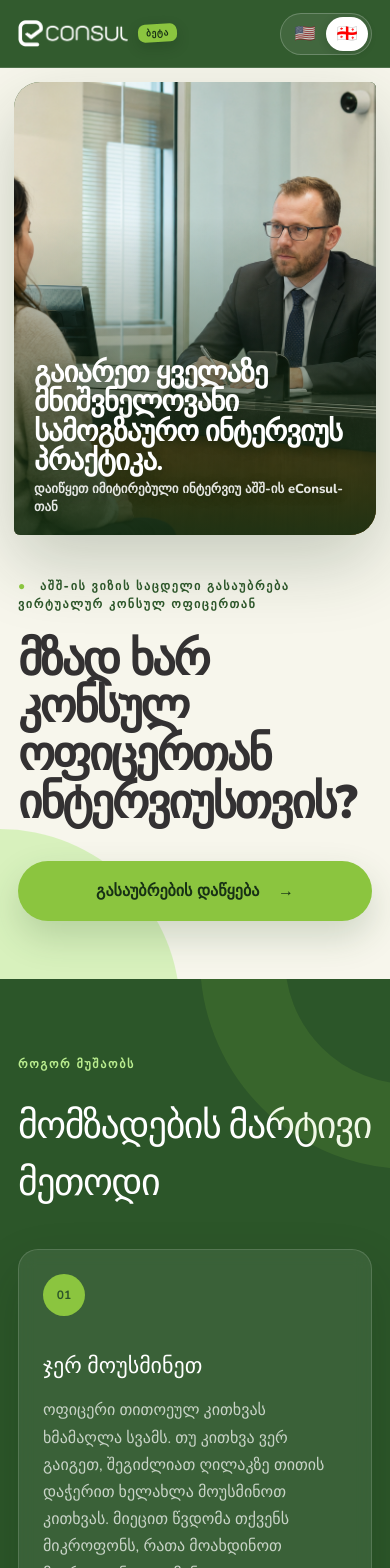
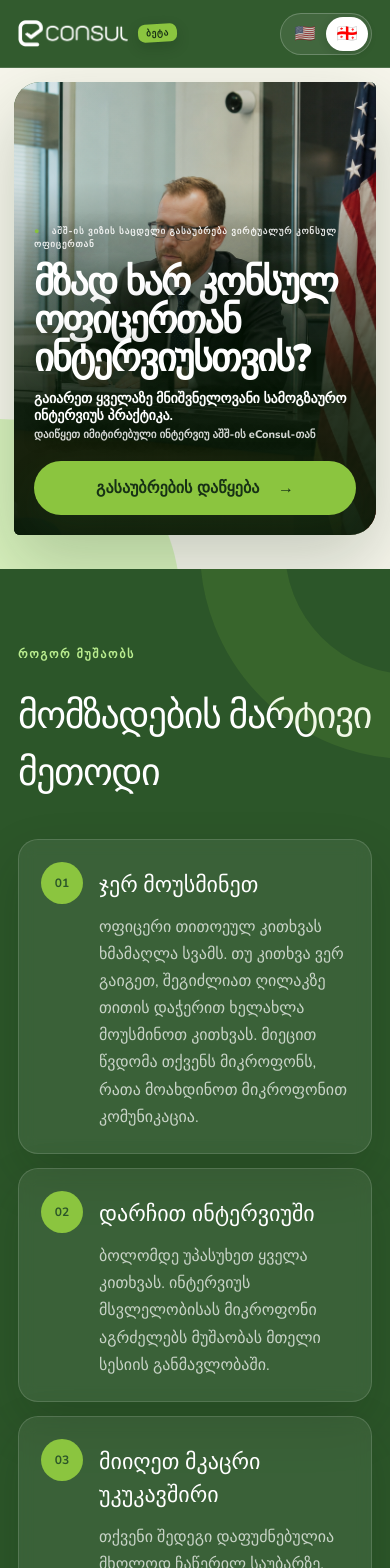
Before and after one commit to Rezoro05/Mock-Up-Interview, a Next.js app: page / in a window 390 px wide. Shown: the top 1568 px of the page. Built offline with nearby package versions, Linux system fonts and the light colour scheme.

Commit message:
Overlay landing message on hero image

```diff
--- a/app/english-copy.ts
+++ b/app/english-copy.ts
@@ -2,7 +2,7 @@ export const ENGLISH_BY_GEORGIAN: Record<string, string> = {
   "ოფიცერი თითოეულ კითხვას ხმამაღლა სვამს. თუ კითხვა ვერ გაიგეთ, შეგიძლიათ ღილაკზე თითის დაჭერით ხელახლა მოუსმინოთ კითხვას. მიეცით წვდომა თქვენს მიკროფონს, რათა მოახდინოთ მიკროფონით კომუნიკაცია.": "The officer asks each question aloud. If you do not understand a question, press the button to hear it again. Allow microphone access so you can communicate by voice.",
   "ბოლომდე უპასუხეთ ყველა კითხვას. ინტერვიუს მსვლელობისას მიკროფონი აგრძელებს მუშაობას მთელი სესიის განმავლობაში.": "Answer every question fully. The microphone remains active throughout the interview.",
   "თქვენი შედეგი დაფუძნებულია მხოლოდ ჩაწერილ საუბარზე, შესაბამისობაზე, ტემპზე, სიტყვებზე და მთლიან კომუნიკაციაზე.": "Your result is based only on the captured speech, relevance, pace, word choice, and overall communication.",
-  "მზად ხარ კონსულ ოფიცერთან ინტერვიუსთვის?": "Are you ready for an interview with a consular officer?",
+  "მზად ხარ კონსულ ოფიცერთან ინტერვიუსთვის?": "Are you ready for the interview with a consular officer?",
   "აშშ-ის ვიზის საცდელი გასაუბრება ვირტუალურ კონსულ ოფიცერთან": "U.S. visa practice interview with a virtual consular officer",
   "მზად ხარ სამოგზაურო ინტერვიუსთვის?": "Are you ready for your travel interview?",
   "ივარჯიშეთ მშვიდად. იყავით გულწრფელი და გამოცადეთ საკუთარი თავი.": "Practice calmly. Be honest and test yourself.",
--- a/app/globals.css
+++ b/app/globals.css
@@ -39,16 +39,17 @@ button:focus-visible, input:focus-visible { outline: 3px solid rgba(139, 197, 63
 .account-chip { width: 36px; height: 36px; border-radius: 50%; background: var(--brand-green); color: var(--deep-green); display: inline-grid; place-items: center; font-weight: 900; font-size: 12px; }
 
 .landing-page { min-height: calc(100vh - 78px); background: #f7f6ec; }
-.landing-hero { min-height: calc(100vh - 78px); display: grid; grid-template-columns: minmax(430px, .88fr) minmax(0, 1.12fr); gap: clamp(18px, 2.5vw, 42px); padding: clamp(22px, 3vw, 46px) var(--page-gutter); position: relative; overflow: hidden; }
+.landing-hero { min-height: calc(100vh - 78px); padding: clamp(22px, 3vw, 46px) var(--page-gutter); position: relative; overflow: hidden; }
 .landing-hero::before { content: ""; position: absolute; width: 360px; height: 360px; left: -180px; bottom: -210px; border-radius: 50%; background: var(--pale-green); opacity: .5; }
-.hero-copy, .hero-visual { min-height: 650px; }
-.hero-copy { padding: clamp(52px, 7vw, 100px) clamp(4px, 2.5vw, 42px); display: flex; flex-direction: column; align-items: flex-start; justify-content: center; position: relative; z-index: 2; }
+.hero-visual { min-height: max(650px, calc(100vh - 138px)); }
+.hero-copy { width: min(720px, 60%); padding: clamp(38px, 5vw, 76px); display: flex; flex-direction: column; align-items: flex-start; justify-content: flex-end; position: absolute; z-index: 4; inset: 0 auto 0 0; color: #fff; }
 .eyebrow, .section-kicker { margin: 0 0 24px; font-size: 12px; letter-spacing: .14em; text-transform: uppercase; font-weight: 900; color: var(--deep-green); }
+.hero-copy .eyebrow { color: rgba(255,255,255,.88); text-shadow: 0 2px 18px rgba(8,24,8,.5); }
 .eyebrow span { color: var(--brand-green); margin-right: 8px; }
-.hero-copy h1 { margin: 0; max-width: 700px; font-size: clamp(46px, 5.2vw, 78px); line-height: 1.02; letter-spacing: -.05em; font-weight: 900; text-wrap: balance; }
+.hero-copy h1 { margin: 0; max-width: 700px; font-size: clamp(46px, 5.2vw, 78px); line-height: 1.02; letter-spacing: -.05em; font-weight: 900; text-wrap: balance; text-shadow: 0 4px 28px rgba(8,24,8,.68); }
 .hero-lede { max-width: 590px; margin: 30px 0 34px; font-size: 19px; line-height: 1.65; color: var(--muted); }
 .hero-actions { display: flex; align-items: center; flex-wrap: wrap; gap: 20px; }
-.hero-copy > .hero-actions { margin-top: 42px; }
+.hero-copy > .hero-actions { margin-top: 34px; }
 .primary-button, .secondary-button, .google-button { border: 0; border-radius: 14px; padding: 16px 22px; font-weight: 900; transition: transform .18s ease, box-shadow .18s ease, opacity .18s ease; text-decoration: none; }
 .primary-button { background: var(--brand-green); color: #173115; box-shadow: 0 12px 30px rgba(88,138,61,.18); }
 .landing-hero .primary-button { padding: 18px 26px; border-radius: 999px; box-shadow: 0 16px 36px rgba(44,86,41,.2); }
@@ -58,12 +59,12 @@ button:focus-visible, input:focus-visible { outline: 3px solid rgba(139, 197, 63
 .text-button, .back-button, .quiet-exit { border: 0; background: transparent; font-weight: 900; color: var(--charcoal); padding: 12px 0; }
 .text-button { border-bottom: 2px solid var(--charcoal); }
 .trust-row { display: flex; flex-wrap: wrap; gap: 22px; margin-top: 42px; font-size: 13px; font-weight: 800; color: var(--deep-green); }
-.hero-visual { position: relative; background: var(--deep-green); display: grid; place-items: center; padding: 70px 7vw; overflow: hidden; border-radius: 42px 8px 42px 8px; box-shadow: 0 28px 70px rgba(28,55,26,.22); }
+.hero-visual { position: relative; background: var(--deep-green); overflow: hidden; border-radius: 42px 8px 42px 8px; box-shadow: 0 28px 70px rgba(28,55,26,.22); }
 .hero-visual::after { content: ""; position: absolute; inset: 0; opacity: .14; background-image: radial-gradient(circle at 2px 2px, var(--pale-green) 2px, transparent 2.5px); background-size: 20px 20px; mask-image: linear-gradient(to bottom right, black, transparent 78%); }
 .hero-scene { position: absolute; inset: 0; width: 100%; height: 100%; object-fit: cover; object-position: center; z-index: 1; }
-.hero-visual::before { content: ""; position: absolute; inset: 0; z-index: 2; background: linear-gradient(180deg, rgba(23,49,21,.04) 35%, rgba(23,49,21,.76)); pointer-events: none; }
+.hero-visual::before { content: ""; position: absolute; inset: 0; z-index: 2; background: linear-gradient(90deg, rgba(12,29,11,.86) 0%, rgba(23,49,21,.6) 37%, rgba(23,49,21,.08) 69%), linear-gradient(0deg, rgba(12,29,11,.45), transparent 52%); pointer-events: none; }
 .mobile-hero-message { display: none; }
-.hero-scene-caption { position: absolute; z-index: 4; left: 6%; bottom: 5%; display: flex; align-items: center; gap: 12px; padding: 14px 17px; border: 1px solid rgba(255,255,255,.45); border-radius: 999px; background: rgba(255,255,255,.9); backdrop-filter: blur(12px); box-shadow: 0 16px 36px rgba(44,86,41,.24); }
+.hero-scene-caption { position: absolute; z-index: 4; right: 4%; bottom: 4%; display: flex; align-items: center; gap: 12px; padding: 14px 17px; border: 1px solid rgba(255,255,255,.45); border-radius: 999px; background: rgba(255,255,255,.9); backdrop-filter: blur(12px); box-shadow: 0 16px 36px rgba(44,86,41,.24); }
 .hero-scene-caption small { color: var(--muted); }
 .pattern-orb { position: absolute; border-radius: 42% 58% 48% 52%; background: var(--primary-green); opacity: .7; filter: blur(.2px); }
 .pattern-orb-one { width: 320px; height: 320px; top: -120px; right: -80px; transform: rotate(22deg); }
@@ -88,7 +89,6 @@ button:focus-visible, input:focus-visible { outline: 3px solid rgba(139, 197, 63
 .how-section h2 { max-width: 760px; font-size: clamp(38px, 5vw, 64px); margin: 0 0 58px; letter-spacing: -.04em; }
 .steps-grid { display: grid; grid-template-columns: repeat(3, 1fr); gap: clamp(16px, 2vw, 26px); position: relative; z-index: 1; }
 .steps-grid article { min-height: 300px; border: 1px solid rgba(255,255,255,.14); border-radius: 24px; padding: 28px; background: rgba(255,255,255,.07); backdrop-filter: blur(8px); box-shadow: 0 22px 52px rgba(12,34,12,.16); }
-.steps-grid article:nth-child(2) { transform: translateY(18px); }
 .steps-grid b { width: 42px; height: 42px; display: grid; place-items: center; border-radius: 50%; background: var(--brand-green); color: var(--deep-green); font-size: 12px; }
 .steps-grid h3 { font-size: 22px; margin: 34px 0 14px; }
 .steps-grid p { margin: 0; color: rgba(255,255,255,.72); line-height: 1.7; max-width: 360px; }
@@ -274,12 +274,12 @@ button:focus-visible, input:focus-visible { outline: 3px solid rgba(139, 197, 63
 .legal-note { text-align: center; color: var(--muted); max-width: 760px; margin: 28px auto 0; font-size: 11px; line-height: 1.55; }
 
 @media (max-width: 900px) {
-  .landing-hero { grid-template-columns: 1fr; gap: 0; padding: 24px var(--page-gutter) 70px; }
-  .hero-copy { min-height: auto; padding: 64px 4px 10px; order: 2; }
-  .hero-visual { min-height: 580px; order: 1; }
+  .landing-hero { padding: 24px var(--page-gutter) 70px; }
+  .hero-copy { width: min(680px, 78%); padding: 48px; }
+  .hero-visual { min-height: 650px; }
+  .hero-scene { object-position: 62% center; }
   .steps-grid { grid-template-columns: 1fr; }
   .steps-grid article { min-height: 0; }
-  .steps-grid article:nth-child(2) { transform: none; }
   .briefing-page { grid-template-columns: 1fr; }
   .briefing-visual { min-height: 440px; }
   .interview-room { grid-template-columns: 1fr; padding-top: 36px; }
@@ -302,23 +302,27 @@ button:focus-visible, input:focus-visible { outline: 3px solid rgba(139, 197, 63
   .language-toggle button { min-width: 42px; padding: 0 7px; }
   .language-toggle button small { display: none; }
   .demo-pill { padding: 6px 8px; }
-  .landing-hero { padding: 14px 14px 58px; }
-  .hero-visual { order: 1; min-height: 0; aspect-ratio: 4 / 5; padding: 0; border-radius: 26px 6px 26px 6px; }
-  .hero-visual::before { background: linear-gradient(180deg, transparent 30%, rgba(23,49,21,.9) 100%); }
-  .hero-scene { object-position: center; }
+  .landing-hero { min-height: auto; padding: 14px 14px 34px; }
+  .hero-visual { min-height: 0; aspect-ratio: 4 / 5; border-radius: 26px 6px 26px 6px; }
+  .hero-visual::before { background: linear-gradient(180deg, rgba(12,29,11,.08) 22%, rgba(12,29,11,.86) 70%, rgba(12,29,11,.96) 100%); }
+  .hero-scene { object-position: 76% center; }
   .hero-scene-caption { display: none; }
-  .mobile-hero-message { position: absolute; z-index: 4; left: 20px; right: 20px; bottom: 18px; display: flex; flex-direction: column; gap: 6px; color: #fff; text-shadow: 0 2px 12px rgba(12,34,12,.45); }
-  .mobile-hero-message strong { max-width: 330px; font-size: clamp(25px, 7.4vw, 32px); line-height: 1.02; letter-spacing: -.035em; }
-  .mobile-hero-message span { font-size: 13px; line-height: 1.35; font-weight: 800; color: rgba(255,255,255,.88); }
-  .hero-copy { order: 2; padding: 42px 4px 0; }
-  .hero-copy h1 { font-size: clamp(40px, 12vw, 52px); }
-  .hero-copy > .hero-actions { margin-top: 34px; }
+  .hero-copy { width: 100%; padding: 24px 20px 20px; justify-content: flex-end; }
+  .hero-copy .eyebrow { margin-bottom: 12px; font-size: 9px; line-height: 1.45; letter-spacing: .1em; }
+  .hero-copy h1 { font-size: clamp(34px, 9.8vw, 46px); line-height: 1; }
+  .mobile-hero-message { position: static; display: flex; flex-direction: column; gap: 3px; margin-top: 12px; color: #fff; text-shadow: 0 2px 12px rgba(12,34,12,.45); }
+  .mobile-hero-message strong { max-width: 330px; font-size: 14px; line-height: 1.25; letter-spacing: -.01em; }
+  .mobile-hero-message span { font-size: 11px; line-height: 1.35; font-weight: 800; color: rgba(255,255,255,.82); }
+  .hero-copy > .hero-actions { margin-top: 18px; }
   .hero-actions { align-items: stretch; flex-direction: column; width: 100%; }
-  .primary-button { width: 100%; }
+  .landing-hero .primary-button { width: 100%; padding: 15px 18px; }
   .text-button { align-self: flex-start; }
   .how-section { padding: 76px var(--page-gutter); }
   .how-section h2 { margin-bottom: 38px; }
-  .steps-grid article { padding: 24px; border-radius: 20px; }
+  .steps-grid { gap: 14px; }
+  .steps-grid article { min-height: 0; padding: 22px; border-radius: 20px; display: grid; grid-template-columns: 42px 1fr; column-gap: 16px; align-items: start; }
+  .steps-grid h3 { margin: 7px 0 12px; }
+  .steps-grid p { grid-column: 2; }
   .interview-card { padding: 22px; }
   .interview-card h2 { font-size: 23px; }
   .brand-strip { gap: 18px; flex-wrap: wrap; }
--- a/app/page.tsx
+++ b/app/page.tsx
@@ -510,16 +510,16 @@ export default function Home() {
       {step === "landing" && (
         <section className="landing-page">
           <div className="landing-hero">
-            <div className="hero-copy">
-              <p className="eyebrow"><span>●</span> {t("აშშ-ის ვიზის საცდელი გასაუბრება ვირტუალურ კონსულ ოფიცერთან")}</p>
-              <h1>{t("მზად ხარ კონსულ ოფიცერთან ინტერვიუსთვის?")}</h1>
-              <div className="hero-actions"><button className="primary-button" onClick={() => setStep("briefing")}>{t("გასაუბრების დაწყება")} <span>→</span></button></div>
-            </div>
             <div className="hero-visual" aria-label={t("პრაქტიკული ინტერვიუს წინასწარი ნახვა")}>
               <img className="hero-scene" src="/hero-realistic.png" alt={t("ვიზის მაძიებელი ესაუბრება კონსულს შეერთებული შტატების დროშის გვერდით")} />
-              <div className="mobile-hero-message">
-                <strong>{t("გაიარეთ ყველაზე მნიშვნელოვანი სამოგზაურო ინტერვიუს პრაქტიკა.")}</strong>
-                <span>{t("დაიწყეთ იმიტირებული ინტერვიუ აშშ-ის eConsul-თან")}</span>
+              <div className="hero-copy">
+                <p className="eyebrow"><span>●</span> {t("აშშ-ის ვიზის საცდელი გასაუბრება ვირტუალურ კონსულ ოფიცერთან")}</p>
+                <h1>{t("მზად ხარ კონსულ ოფიცერთან ინტერვიუსთვის?")}</h1>
+                <div className="mobile-hero-message">
+                  <strong>{t("გაიარეთ ყველაზე მნიშვნელოვანი სამოგზაურო ინტერვიუს პრაქტიკა.")}</strong>
+                  <span>{t("დაიწყეთ იმიტირებული ინტერვიუ აშშ-ის eConsul-თან")}</span>
+                </div>
+                <div className="hero-actions"><button className="primary-button" onClick={() => setStep("briefing")}>{t("გასაუბრების დაწყება")} <span>→</span></button></div>
               </div>
               <div className="hero-scene-caption"><span className="live-dot" /><small>{t("მოუსმინეთ, უპასუხეთ, გააგრძელეთ.")}</small></div>
             </div>
```
